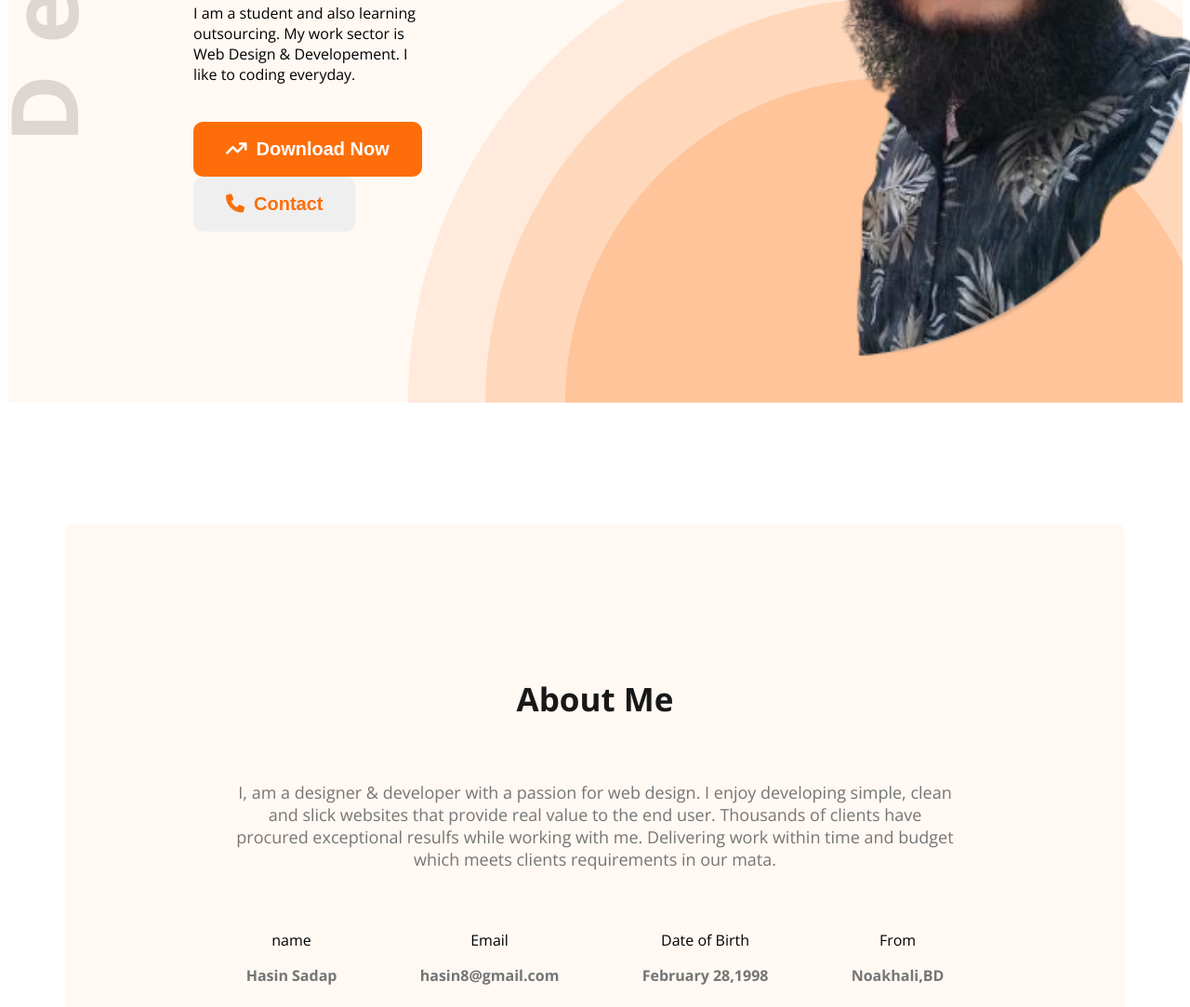
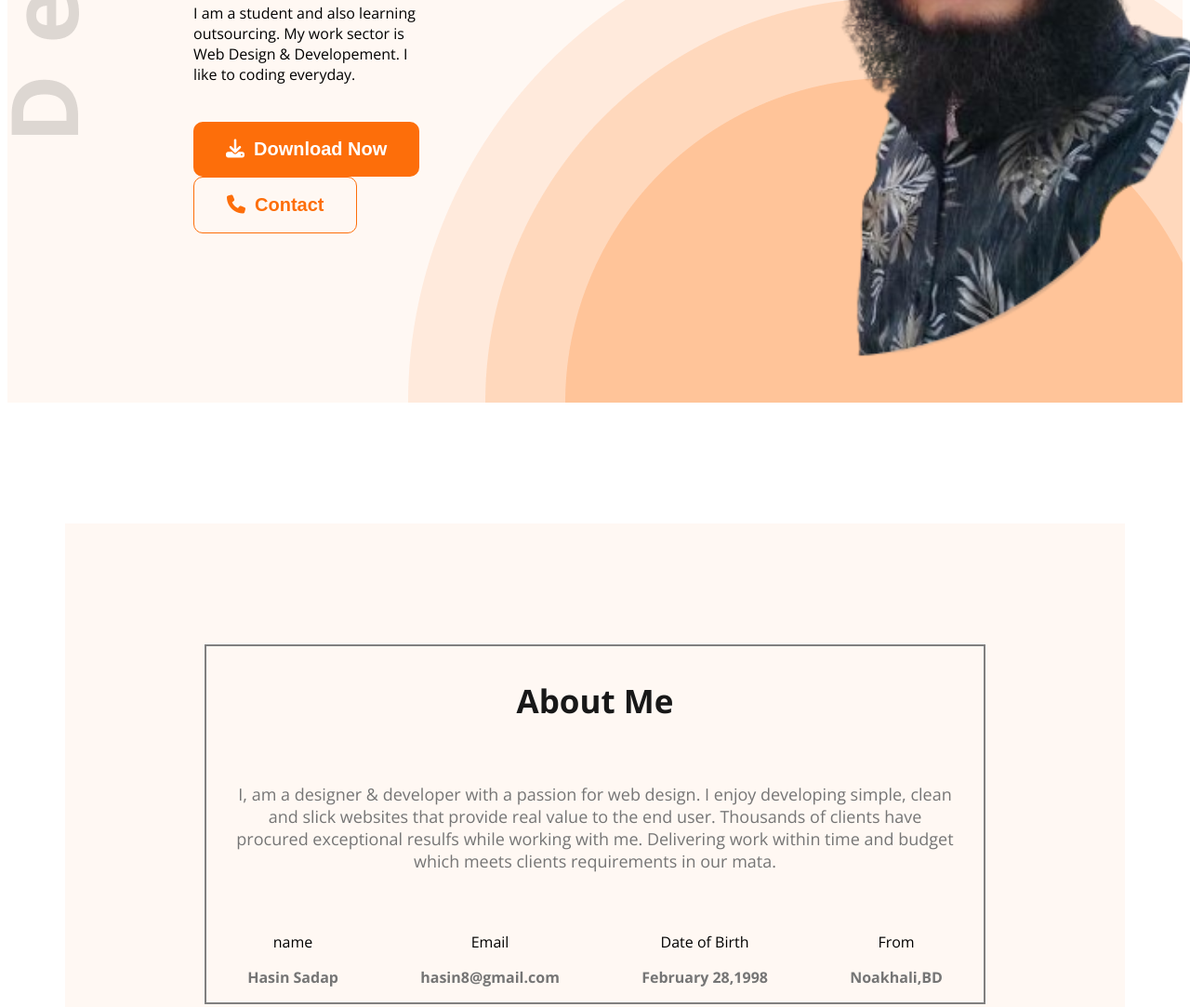
Before and after one commit to Hasin2008/web-developer-portfolio, a plain HTML site: page index.html in a window 1280 px wide. Shown: the part 626-1709 px from the top of the page at 93% size. Drawn offline with nearby package versions, Linux system fonts and the light colour scheme.

Commit message:
customize some featured

```diff
--- a/Style/Portfolio.css
+++ b/Style/Portfolio.css
@@ -36,9 +36,10 @@
   font-weight: bold;
   font-size: 20px;
   color: #FD6E0A;
-  border: #FD6E0A;
   padding: 18px 35px;
   border-radius: 10px;
+  background: none;
+  border: 1px solid #FD6E0A;
   gap: 40px;
   }
 
@@ -138,9 +139,12 @@ main section{
 
 /* About styles */
 .about{
-  border-radius: 10px;
   padding: 130px 150px;
   text-align: center;
+}
+
+.about-section{
+  border: 2px solid gray;
 }
 
 .about-items{
@@ -166,6 +170,7 @@ main section{
 
 .skill{
   padding: 30px;
+  border: 2px;
   border-radius: 5px;
   box-shadow: 0px 6px 50px 0px rgba(0, 0, 0, 0.06);
 }
--- a/index.html
+++ b/index.html
@@ -1,6 +1,5 @@
 <!DOCTYPE html>
 <html lang="en">
-
 <head>
     <meta charset="UTF-8">
     <meta name="viewport" content="width=device-width, initial-scale=1.0">
@@ -13,7 +12,6 @@
     <!-- font awesome icon -->
     <script src="https://kit.fontawesome.com/886605077c.js" crossorigin="anonymous"></script>
 </head>
-
 <body class="open-sans-normal">
     <header class="header secondary-bg">
         <nav>
@@ -33,8 +31,10 @@
                     coding everyday.
                 </p>
                 <div>
-                    <button class="btn-primary"><span><i class="fa-solid fa-arrow-trend-up"></i></span>Download Now
-                    <button class="btn-primary-2"><span><i class="fa-solid fa-phone"></i></span>Contact</button>
+                    <button class="btn-primary width-[200px]"><span><i class="fa-solid fa-download"></i></span>Download
+                        Now
+                        <button class="btn-primary-2 width-[200px]"><span><i
+                                    class="fa-solid fa-phone"></i></span>Contact</button>
                 </div>
             </div>
             <img class="banner-profile-pic" src="images/header_image_2.png" alt="">
@@ -42,11 +42,13 @@
     </header>
     <main>
         <section class="about secondary-bg">
+            <div class="about-section">
                 <h3 class="section-title">About Me</h3>
-            <p class="section-description">I, am a designer & developer with a passion for web design. I enjoy
+                <p class="section-description p-2">I, am a designer & developer with a passion for web design. I enjoy
                     developing
                     simple, clean and slick websites that provide real value to the end user. Thousands of clients have
-                procured exceptional resulfs while working with me. Delivering work within time and budget which meets
+                    procured exceptional resulfs while working with me. Delivering work within time and budget which
+                    meets
                     clients requirements in our mata.</p>
                 <div class="about-items">
                     <!-- .about-item*4>p.item-title+p.item-description -->
@@ -67,8 +69,9 @@
                         <p class="item-description">Noakhali,BD</p>
                     </div>
                 </div>
+            </div>
         </section>
-        <!-- what is do section start -->
+        <!-- what I do section start -->
         <section class="skills">
             <h3 class="section-title text-center">What I Do</h3>
             <p class="section-description text-center">I have more than 10 years experience building software for
@@ -76,7 +79,6 @@
                 world. Below is a quick overview of my main technical skill sets and technologies i use. Want to find
                 out
                 more about my experience? Check out my online resume and project portfolio.</p>
-
             <div class="skills-container">
                 <!-- .skill*4>img+h4.skill-title+p.skill-description -->
                 <div class="skill">
@@ -195,5 +197,4 @@
         </div>
     </footer>
 </body>
-
 </html>
```
Lines whose indentation alone changed are shown as unchanged.
